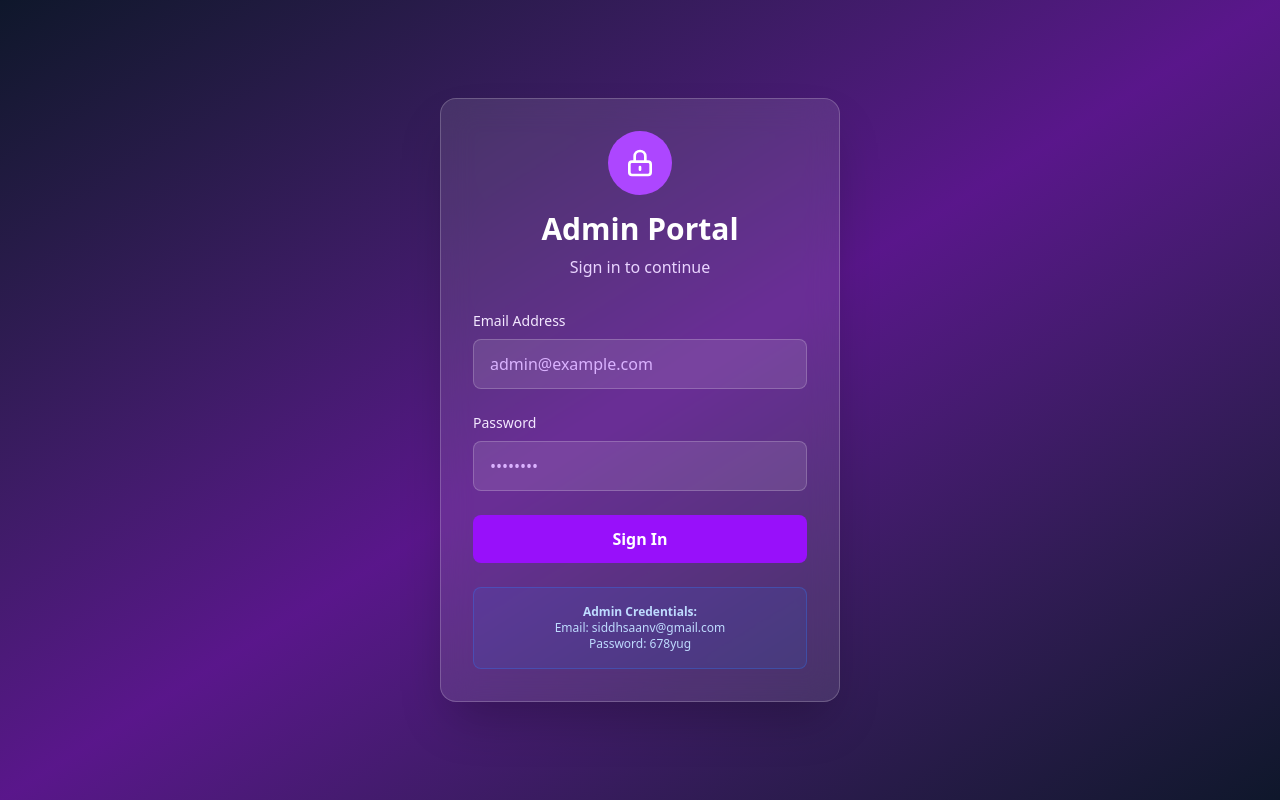
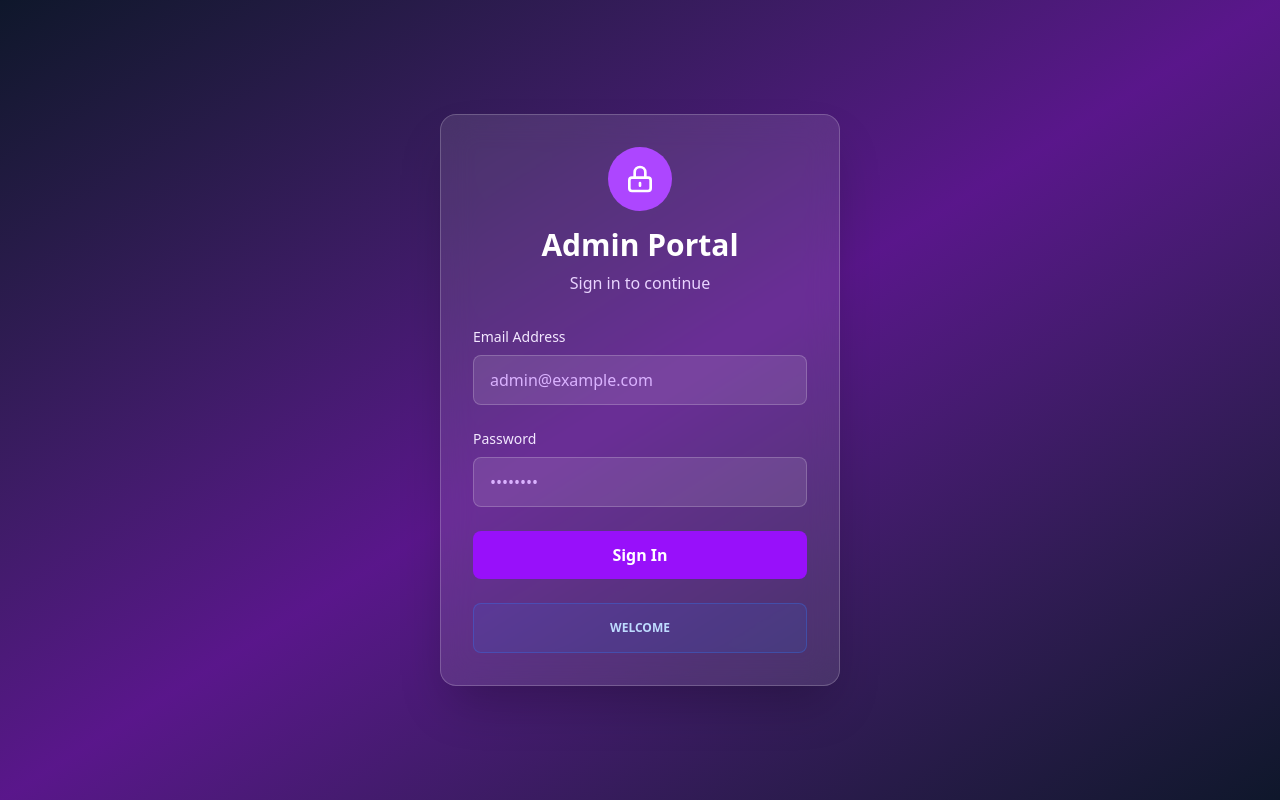
Before and after one commit to Plantbased-ORG/plantbasedadmin, a Next.js app: page / in a window 1280 px wide. Built offline with nearby package versions, Linux system fonts and the light colour scheme.

Commit message:
edited login page

```diff
--- a/src/app/page.tsx
+++ b/src/app/page.tsx
@@ -132,9 +132,7 @@ export default function LoginPage() {
           {/* Credentials Info */}
           <div className="mt-6 p-4 bg-blue-500/10 border border-blue-500/30 rounded-lg">
             <p className="text-xs text-blue-200 text-center">
-              <strong>Admin Credentials:</strong><br />
-              Email: siddhsaanv@gmail.com<br />
-              Password: 678yug
+              <strong>WELCOME</strong>
             </p>
           </div>
         </div>
```
